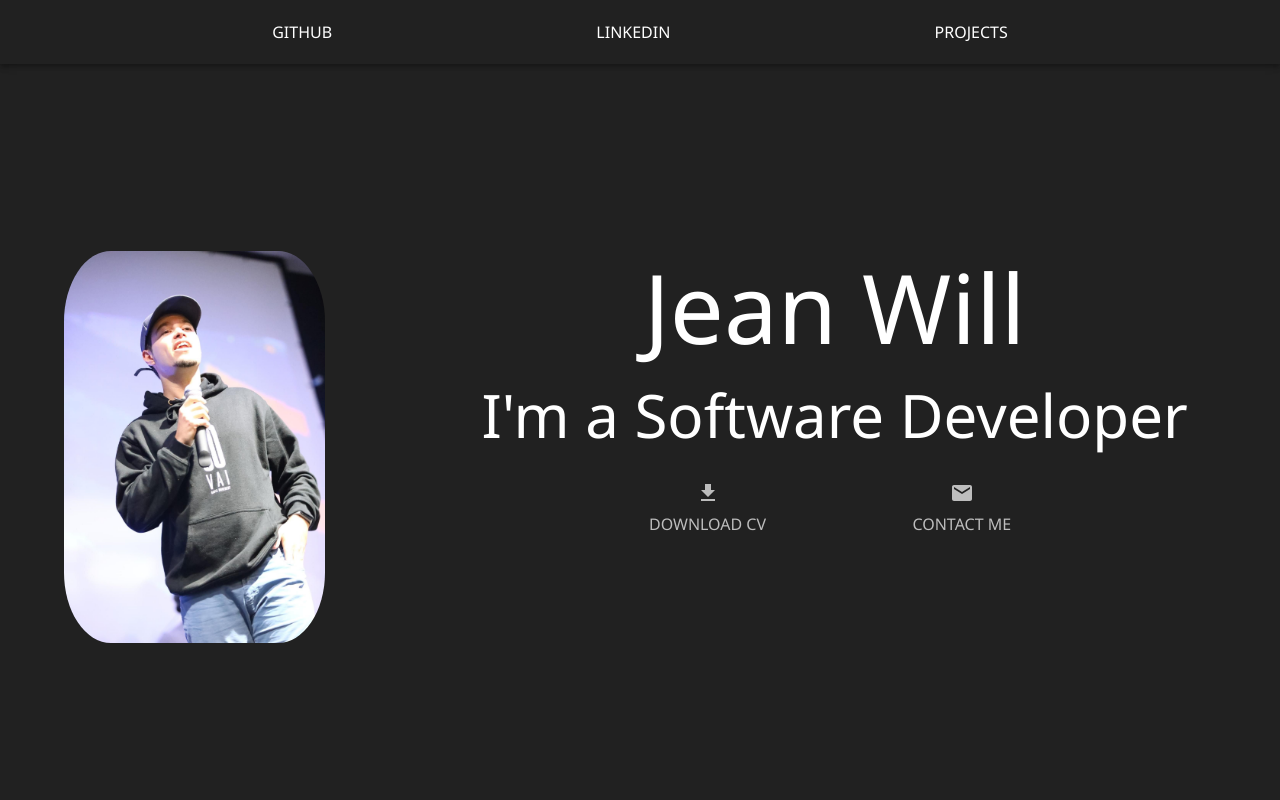
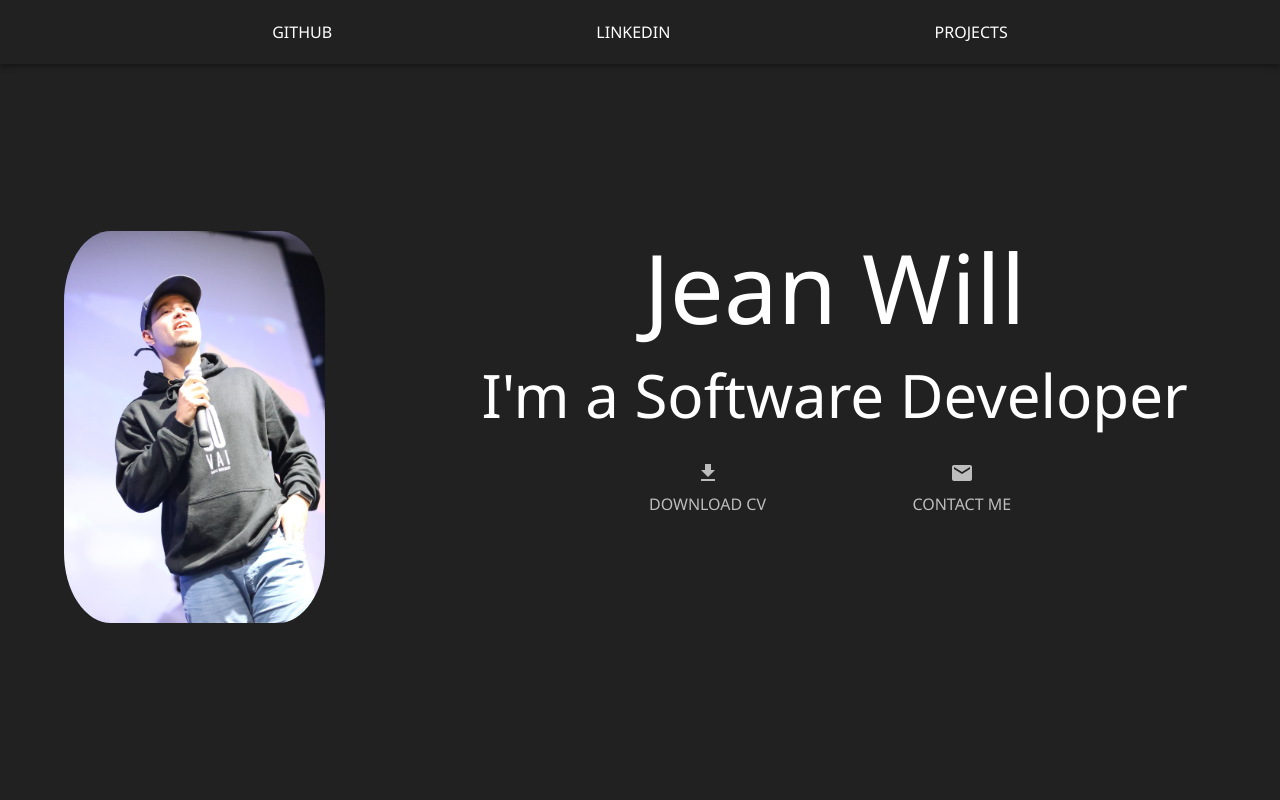
Before and after one commit to Jean-Will/my-portfolio, a React (Vite) app: page / in a window 1280 px wide. Shown: the top 800 px of the page. Built offline with nearby package versions, Linux system fonts and the light colour scheme.

Commit message:
actualization pdf

```diff
--- a/src/Pages/Home/Sections/Hero/Hero.tsx
+++ b/src/Pages/Home/Sections/Hero/Hero.tsx
@@ -56,7 +56,8 @@ const Hero = () => {
     display: "flex",
     alignItems: "center",
     [theme.breakpoints.up("xs")]: {
-      paddingTop: "100px",
+      paddingTop: "60px",
+
     },
     [theme.breakpoints.up("md")]: {},
   }));
@@ -72,6 +73,13 @@ const Hero = () => {
       width: "70%",
     },
   }));
+
+
+
+
+
+
+
 
   return (
     <>
```
